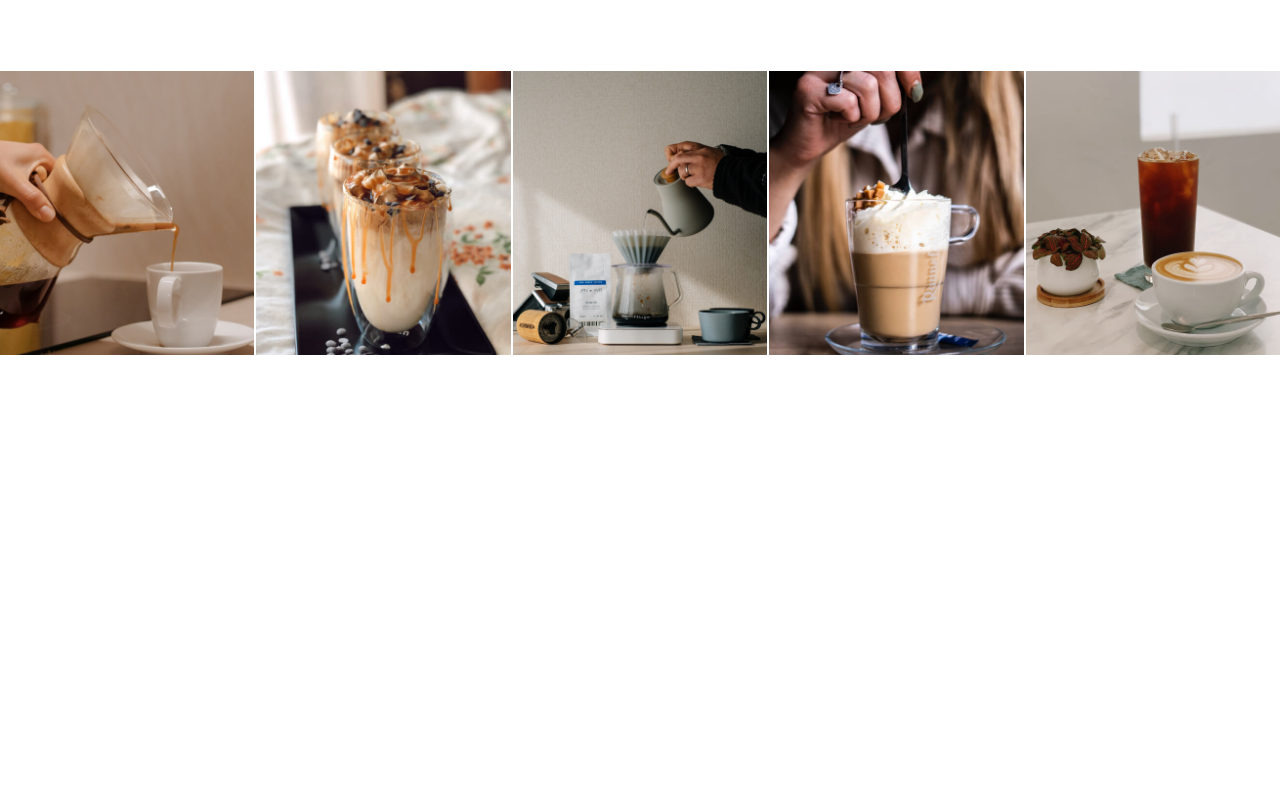
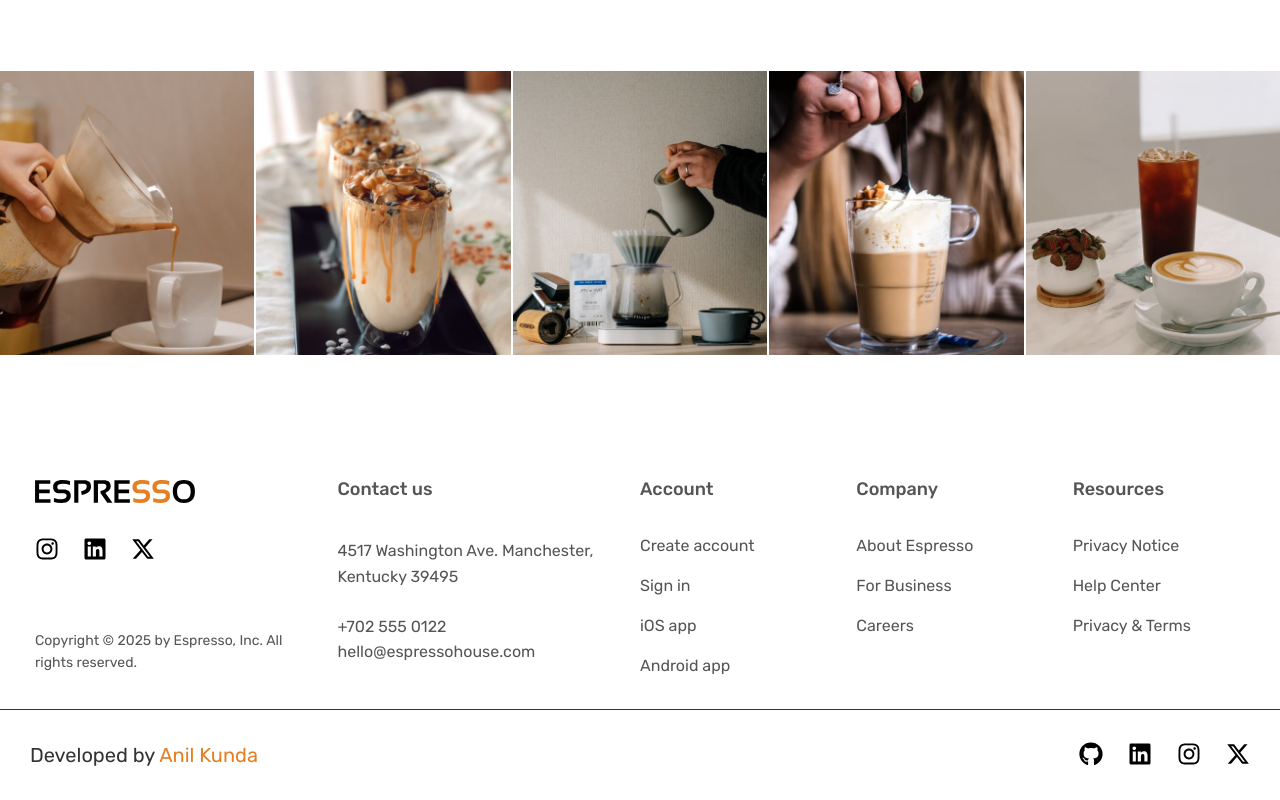
Before and after one commit to anillkunda/espresso-coffee-website, a website built with Vite: page index.html in a window 1280 px wide. Shown: the part 6144-6944 px from the top of the page. Before the commit the page ends 6499 px from the top, so only its background shows below. Built offline with nearby package versions, Linux system fonts and the light colour scheme.

Commit message:
footer section

```diff
--- a/css/sections/footer.css
+++ b/css/sections/footer.css
@@ -0,0 +1,111 @@
+.footer {
+  padding: 9rem 0 0 0;
+}
+
+.footer-container {
+  max-width: 145rem;
+  padding: 3.5rem;
+  margin: 0 auto;
+}
+
+.grid {
+  display: grid;
+  column-gap: 4.4rem;
+  row-gap: 9.6rem;
+}
+
+.grid--footer {
+  grid-template-columns: 1.5fr 1.5fr 1fr 1fr 1fr;
+}
+
+.logo-col {
+  display: flex;
+  flex-direction: column;
+}
+
+.footer-logo {
+  display: block;
+  margin-bottom: 3.2rem;
+}
+
+.social-links {
+  list-style: none;
+  display: flex;
+  gap: 2.4rem;
+}
+
+.social-icon {
+  width: 2.4rem;
+  height: 2.4rem;
+}
+
+.copyright {
+  font-size: 1.4rem;
+  line-height: 1.6;
+  color: var(--darker-gray);
+  margin-top: auto;
+}
+
+.footer-heading {
+  font-size: 1.8rem;
+  font-weight: 500;
+  margin-bottom: 4rem;
+}
+
+.contacts {
+  font-style: normal;
+  font-size: 1.6rem;
+  line-height: 1.6;
+}
+
+.address {
+  margin-bottom: 2.4rem;
+}
+
+.footer-nav {
+  list-style: none;
+  display: flex;
+  flex-direction: column;
+  gap: 2.4rem;
+}
+
+.footer-link:link,
+.footer-link:visited {
+  text-decoration: none;
+  font-size: 1.6rem;
+  color: var(--darker-gray);
+
+  transition: all 0.3s;
+}
+
+.footer-link:hover,
+.footer-link:active {
+  color: var(--very-dark-gray);
+}
+
+.ft-bottom {
+  max-width: 145rem;
+  padding: 3rem;
+  margin: 0 auto;
+  border-top: 1px solid var(--very-dark-gray);
+
+  display: flex;
+  align-items: center;
+  justify-content: space-between;
+}
+
+.ft-bottom-text {
+  color: var(--very-dark-gray);
+  font-size: 2rem;
+  line-height: 150%;
+}
+
+.ft-bottom-text span {
+  color: var(--orange);
+}
+
+.ft-social-wrap {
+  display: flex;
+  grid-column-gap: 2.5rem;
+  align-items: center;
+}
--- a/index.html
+++ b/index.html
@@ -621,5 +621,154 @@
         </div>
       </section>
     </main>
+
+    <!-- ** Footer -->
+
+    <footer class="footer">
+      <div class="footer-container grid grid--footer">
+        <div class="logo-col">
+          <a href="#" class="footer-logo">
+            <img
+              src="assets/icons/logo-b-1.svg"
+              alt="Espresso logo"
+              class="logo"
+            />
+          </a>
+
+          <ul class="social-links">
+            <li>
+              <a href="#" class="footer-link">
+                <img
+                  src="assets/icons/insta.svg"
+                  alt="Instagram Icon"
+                  class="social-icon"
+                />
+              </a>
+            </li>
+
+            <li>
+              <a href="#" class="footer-link">
+                <img
+                  src="assets/icons/linkedIn.svg"
+                  alt="Facebook Icon"
+                  class="social-icon"
+                />
+              </a>
+            </li>
+
+            <li>
+              <a href="#" class="footer-link">
+                <img
+                  src="assets/icons/x.svg"
+                  alt="X Icon"
+                  class="social-icon"
+                />
+              </a>
+            </li>
+          </ul>
+
+          <p class="copyright">
+            Copyright &copy; <span class="year">2025</span> by Espresso, Inc.
+            All rights reserved.
+          </p>
+        </div>
+
+        <div class="address-col">
+          <p class="footer-heading">Contact us</p>
+
+          <address class="contacts">
+            <p class="address">
+              4517 Washington Ave. Manchester, Kentucky 39495
+            </p>
+
+            <p>
+              <a href="tel:+702 555 0122" class="footer-link">+702 555 0122</a>
+              <a href="mailto:hello@espressohouse.com" class="footer-link"
+                >hello@espressohouse.com</a
+              >
+            </p>
+          </address>
+        </div>
+
+        <nav class="nav-col">
+          <p class="footer-heading">Account</p>
+          <ul class="footer-nav">
+            <li><a href="#" class="footer-link">Create account</a></li>
+            <li><a href="#" class="footer-link">Sign in</a></li>
+            <li><a href="#" class="footer-link">iOS app</a></li>
+            <li><a href="#" class="footer-link">Android app</a></li>
+          </ul>
+        </nav>
+
+        <nav class="nav-col">
+          <p class="footer-heading">Company</p>
+          <ul class="footer-nav">
+            <li><a href="#" class="footer-link">About Espresso</a></li>
+            <li><a href="#" class="footer-link">For Business</a></li>
+            <li><a href="#" class="footer-link">Careers</a></li>
+          </ul>
+        </nav>
+
+        <nav class="nav-col">
+          <p class="footer-heading">Resources</p>
+          <ul class="footer-nav">
+            <li><a href="#" class="footer-link">Privacy Notice</a></li>
+            <li><a href="#" class="footer-link">Help Center</a></li>
+            <li><a href="#" class="footer-link">Privacy & Terms</a></li>
+          </ul>
+        </nav>
+      </div>
+
+      <!-- Footer Bottom -->
+      <div class="ft-bottom">
+        <div class="ft-bottom-text">Developed by <span> Anil Kunda </span></div>
+
+        <div class="ft-social-wrap">
+          <a
+            href="https://github.com/anillkunda"
+            target="_blank"
+            class="footer-link"
+          >
+            <img
+              src="assets/icons/github.svg"
+              alt="GitHub Icon"
+              class="social-icon"
+            />
+          </a>
+
+          <a
+            href="https://www.linkedin.com/in/anilkunda"
+            target="_blank"
+            class="footer-link"
+          >
+            <img
+              src="assets/icons/linkedIn.svg"
+              alt="LinkedIn Icon"
+              class="social-icon"
+            />
+          </a>
+
+          <a
+            href="https://www.instagram.com/anil.kunda.dev"
+            target="_blank"
+            class="footer-link"
+          >
+            <img
+              src="assets/icons/insta.svg"
+              alt="Instagram Icon"
+              class="social-icon"
+            />
+          </a>
+
+          <a
+            href="https://x.com/anilkundadev"
+            target="_blank"
+            class="footer-link"
+          >
+            <img src="assets/icons/x.svg" alt="X Icon" class="social-icon" />
+          </a>
+        </div>
+      </div>
+    </footer>
   </body>
 </html>
```
